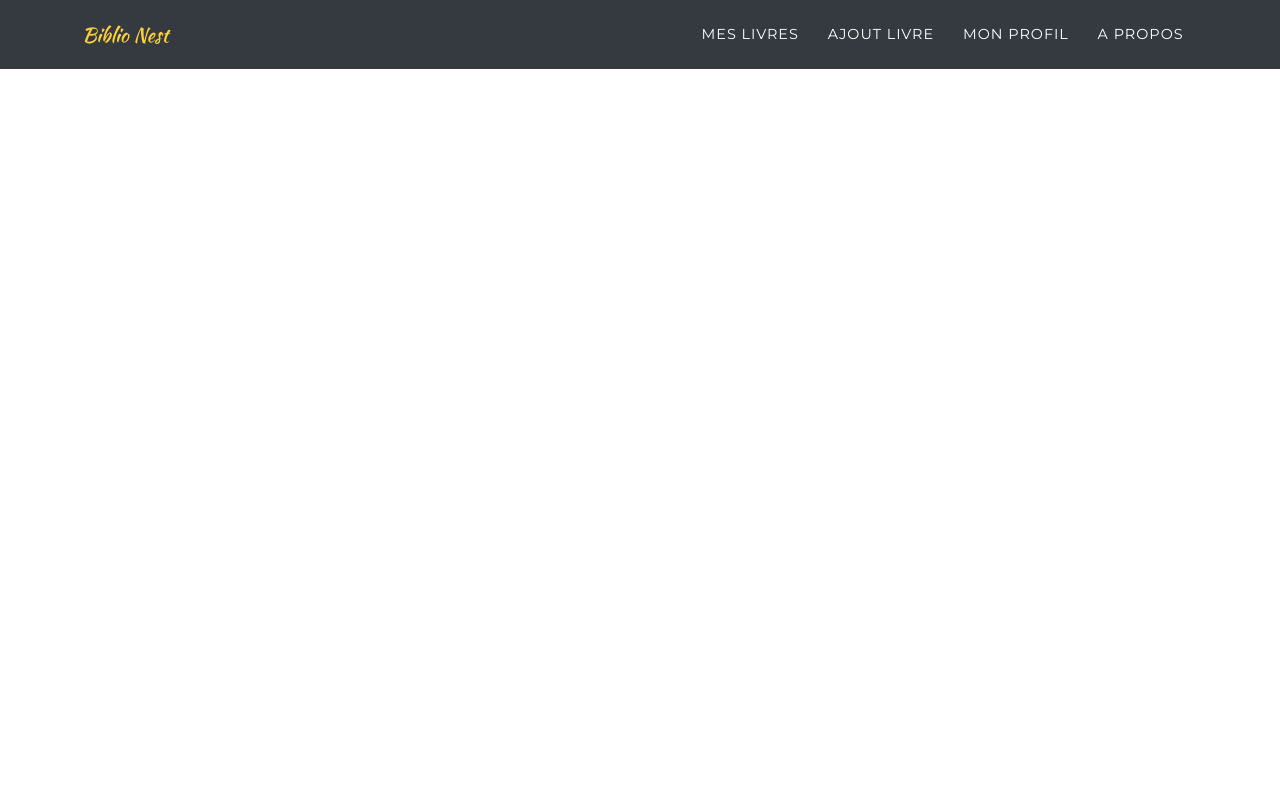
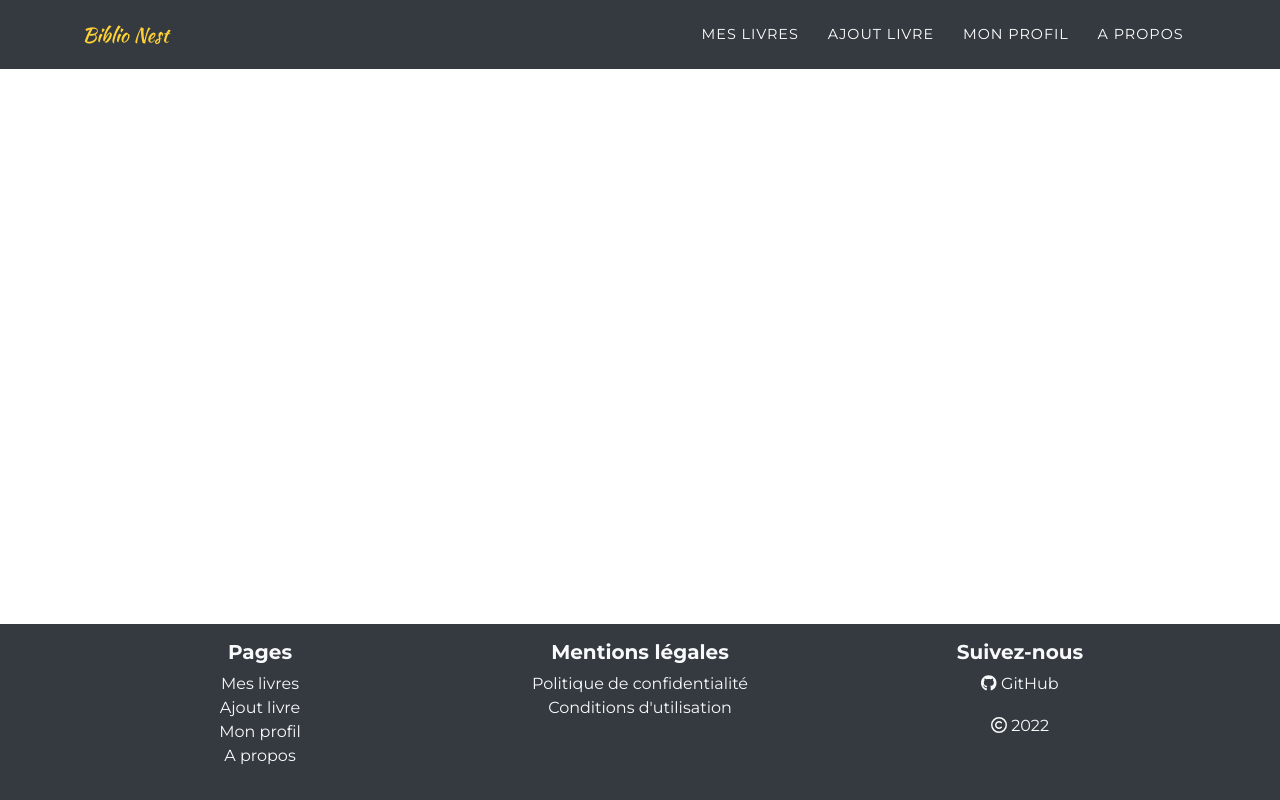
Before and after one commit to Tech-Artemis/online_library_angular, an Angular app in the folder biblionest-front/: page / in a window 1280 px wide. Built offline with nearby package versions, Linux system fonts and the light colour scheme.

Commit message:
feat: Responsible Footer (#8)

```diff
--- a/biblionest-front/angular.json
+++ b/biblionest-front/angular.json
@@ -28,7 +28,6 @@
             ],
             "styles": [
               "src/bootstrap/css/bootstrap.min.css",
-              "node_modules/font-awesome/css/font-awesome.min.css",
               "src/styles.css"
             ],
             "scripts": []
@@ -103,5 +102,8 @@
         }
       }
     }
+  },
+  "cli": {
+    "analytics": "048f48ba-3308-4ecf-99d2-2c4dc7c1a375"
   }
 }
--- /dev/null
+++ b/biblionest-front/src/app/components/footer/footer.component.css
@@ -0,0 +1,11 @@
+footer {
+    position: fixed;
+    bottom: 0;
+    width: 100%;
+    margin-top: 20px;
+  }
+
+a {
+    text-decoration: none;
+    cursor: pointer;
+  }
--- /dev/null
+++ b/biblionest-front/src/app/components/footer/footer.component.html
@@ -0,0 +1,27 @@
+<footer class="bg-dark py-3 mt-5 text-light text-center">
+    <div class="container">
+      <div class="row">
+        <div class="col-12 col-md-4">
+          <h5>Pages</h5>
+          <ul class="list-unstyled">
+            <li><a (click)="navigate('/book')" class="text-light">Mes livres</a></li>
+            <li><a (click)="navigate('/')" class="text-light">Ajout livre</a></li>
+            <li><a (click)="navigate('/profile')" class="text-light">Mon profil</a></li>
+            <li><a (click)="navigate('/about')" class="text-light">A propos</a></li>
+          </ul>
+        </div>
+        <div class="col-12 col-md-4">
+          <h5>Mentions légales</h5>
+          <ul class="list-unstyled">
+            <li><a (click)="navigate('/privacy-policy')" class="text-light">Politique de confidentialité</a></li>
+            <li><a (click)="navigate('/term-of-use')" class="text-light">Conditions d'utilisation</a></li>
+          </ul>
+        </div>
+        <div class="col-12 col-md-4">
+            <h5>Suivez-nous</h5>
+            <a href="https://github.com/jabibamman/BiblioNest" target="_blank" class="text-light"><fa-icon [icon]="faGithub"></fa-icon> GitHub</a>
+            <p class="mt-3 mb-0"><fa-icon [icon]="faCopyright"></fa-icon> {{year}}</p>
+          </div>
+        </div>
+    </div>
+</footer>
--- /dev/null
+++ b/biblionest-front/src/app/components/footer/footer.component.ts
@@ -0,0 +1,25 @@
+import { Component, OnInit } from '@angular/core';
+import { Router } from '@angular/router';
+import { faGithub } from '@fortawesome/free-brands-svg-icons';
+import { faCopyright } from '@fortawesome/free-regular-svg-icons';
+
+@Component({
+  selector: 'app-footer',
+  templateUrl: './footer.component.html',
+  styleUrls: ['./footer.component.css']
+})
+export class FooterComponent implements OnInit {
+  faGithub = faGithub;
+  faCopyright = faCopyright;
+  year: Number = new Date().getFullYear();
+
+  constructor(private Router: Router) { }
+
+  ngOnInit(): void {
+  }
+
+  navigate(page: string) {
+    this.Router.navigate([page]);     // redirige vers la page demandée
+  }
+
+}
--- a/biblionest-front/src/app/pages/authentification/authentification.component.html
+++ b/biblionest-front/src/app/pages/authentification/authentification.component.html
@@ -1 +1,2 @@
 <app-navbar></app-navbar>
+<app-footer></app-footer>
--- a/biblionest-front/src/app/pages/book/book.component.html
+++ b/biblionest-front/src/app/pages/book/book.component.html
@@ -1 +1,2 @@
 <app-navbar></app-navbar>
+<app-footer></app-footer>
--- a/biblionest-front/src/app/pages/home/home.component.html
+++ b/biblionest-front/src/app/pages/home/home.component.html
@@ -1 +1,2 @@
 <app-navbar></app-navbar>
+<app-footer></app-footer>
--- a/biblionest-front/src/app/pages/profile/profile.component.html
+++ b/biblionest-front/src/app/pages/profile/profile.component.html
@@ -1,2 +1,2 @@
-Profil :
 <app-navbar></app-navbar>
+<app-footer></app-footer>
```
Also changed, not shown: biblionest-front/package.json (+8 -4 lines), biblionest-front/src/app/app.module.ts (+6 -3 lines), 2 other files (tests, documents, lock files or other folders).
